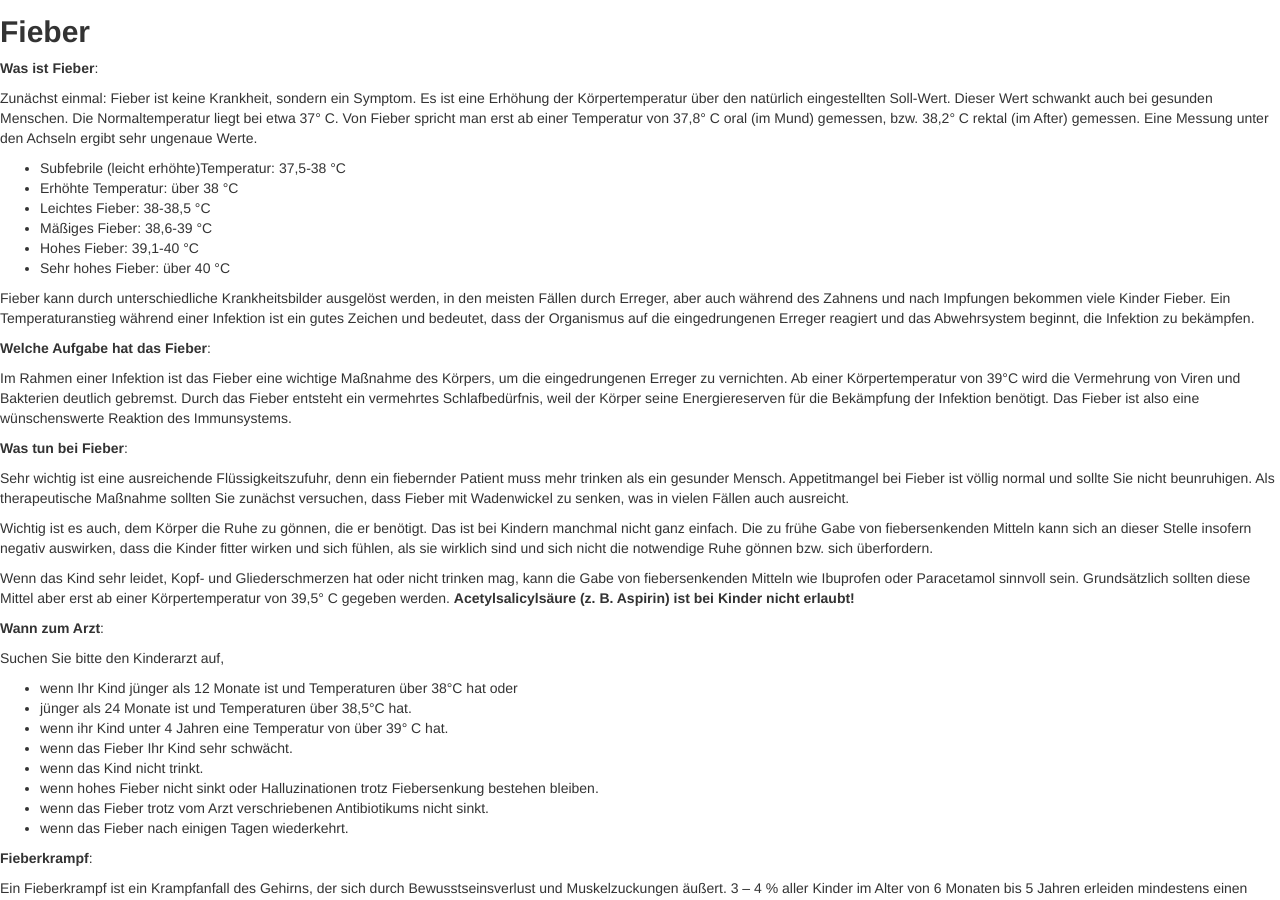
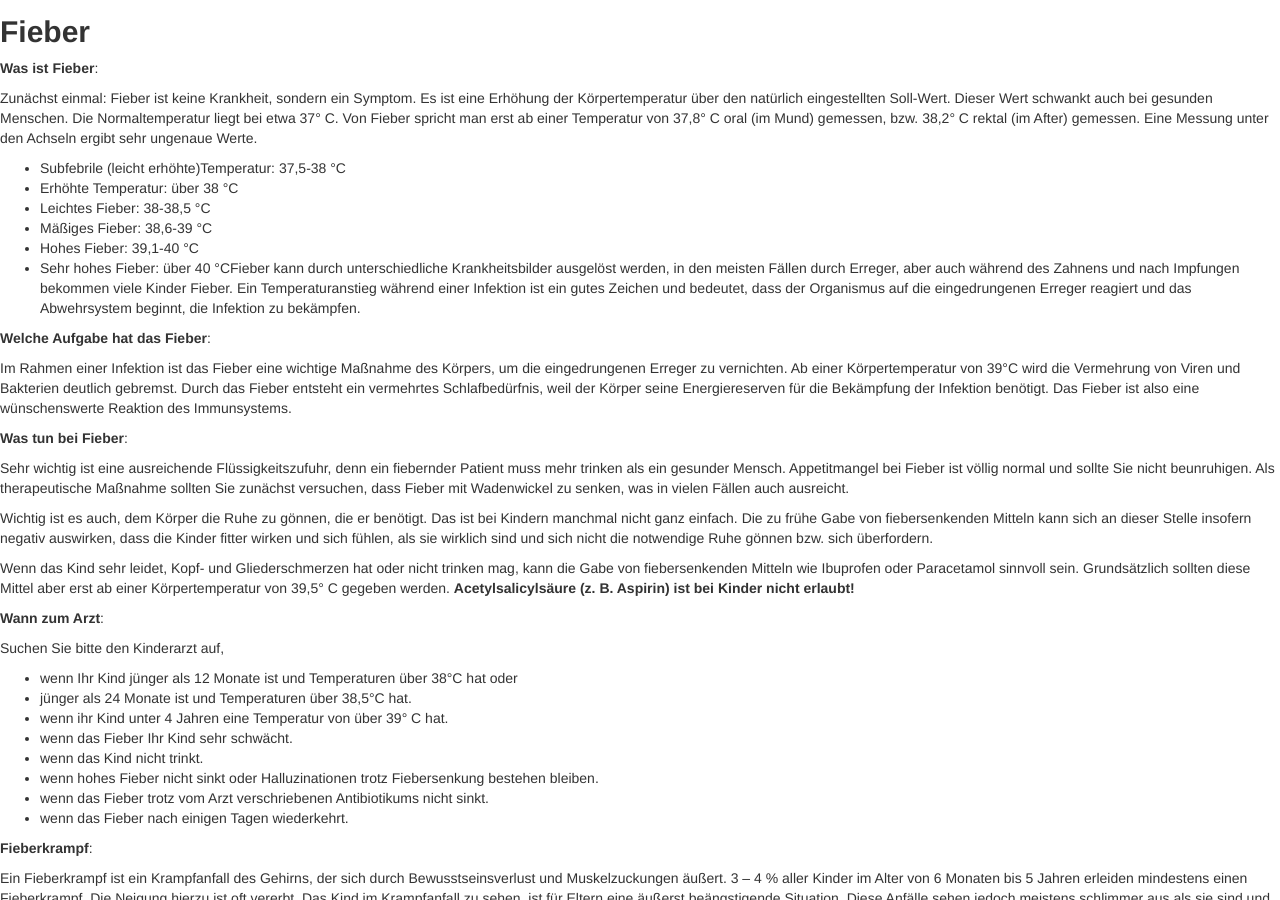
Before and after one commit to heilpraktiker/heilpraktiker.github.io, a Jekyll site: the page built from _posts/2014-09-01-hallo-welt.md, in a window 1280 px wide and 900 px high, scrolled down 571 px. Built offline with Jekyll 4.4.1, drawn with Linux system fonts in a browser that asks for light colours; nearby versions of some CDN libraries; comment, search, counter and statistics services are not loaded.

Commit message:
Updated 2014-09-01-hallo-welt.md

```diff
--- a/_posts/2014-09-01-hallo-welt.md
+++ b/_posts/2014-09-01-hallo-welt.md
@@ -15,15 +15,7 @@
 - Leichtes Fieber: 38-38,5 °C
 - Mäßiges Fieber: 38,6-39 °C
 - Hohes Fieber: 39,1-40 °C
-- Sehr hohes Fieber: über 40 °C
-
-
-
-
-
-
-
-Fieber kann durch unterschiedliche Krankheitsbilder ausgelöst werden,  in den meisten Fällen  durch Erreger, aber auch während des Zahnens und nach Impfungen bekommen viele Kinder Fieber.
+- Sehr hohes Fieber: über 40 °CFieber kann durch unterschiedliche Krankheitsbilder ausgelöst werden,  in den meisten Fällen  durch Erreger, aber auch während des Zahnens und nach Impfungen bekommen viele Kinder Fieber.
 Ein Temperaturanstieg während einer Infektion ist ein gutes Zeichen und bedeutet, dass der Organismus auf die eingedrungenen Erreger reagiert und das Abwehrsystem beginnt, die Infektion zu bekämpfen.
 
 **Welche Aufgabe hat das Fieber**:
```
